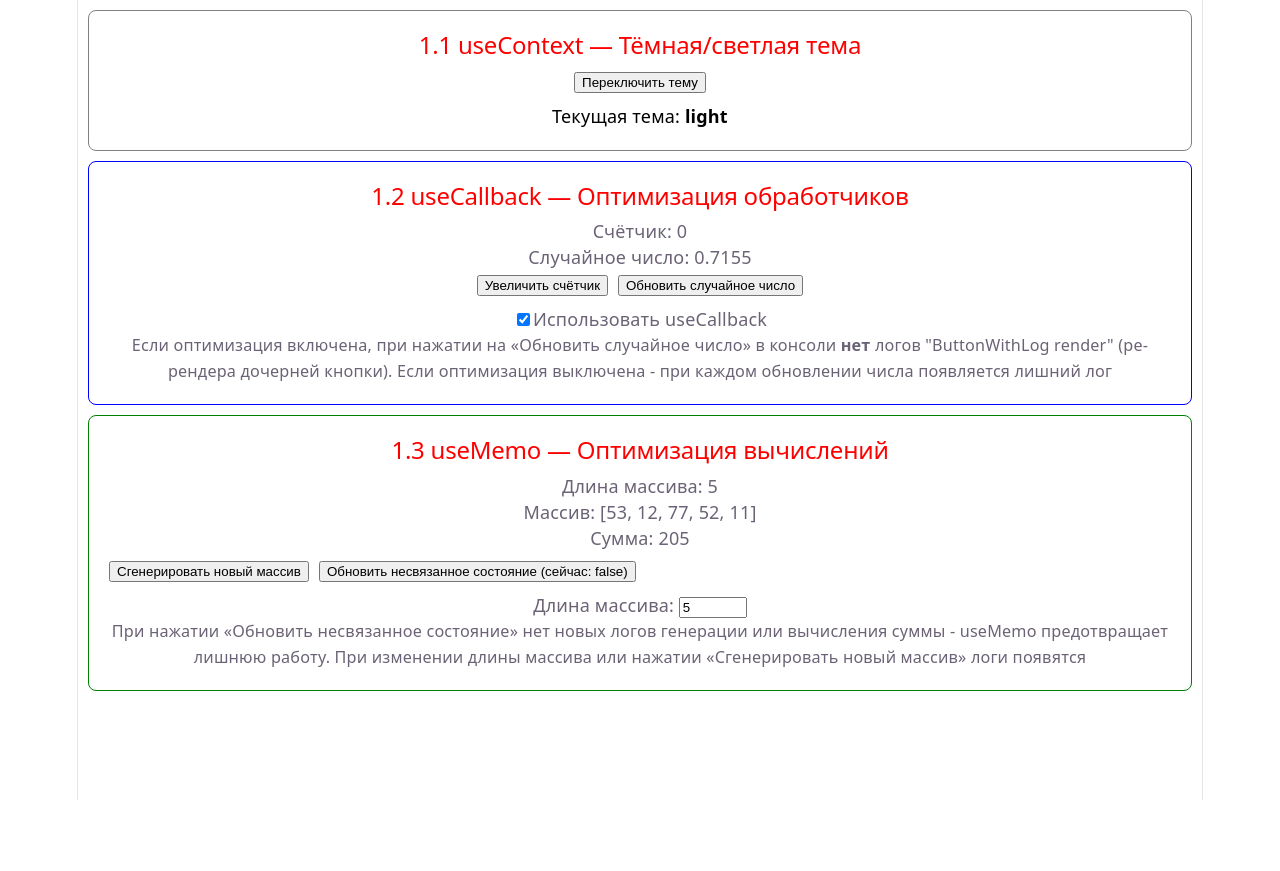
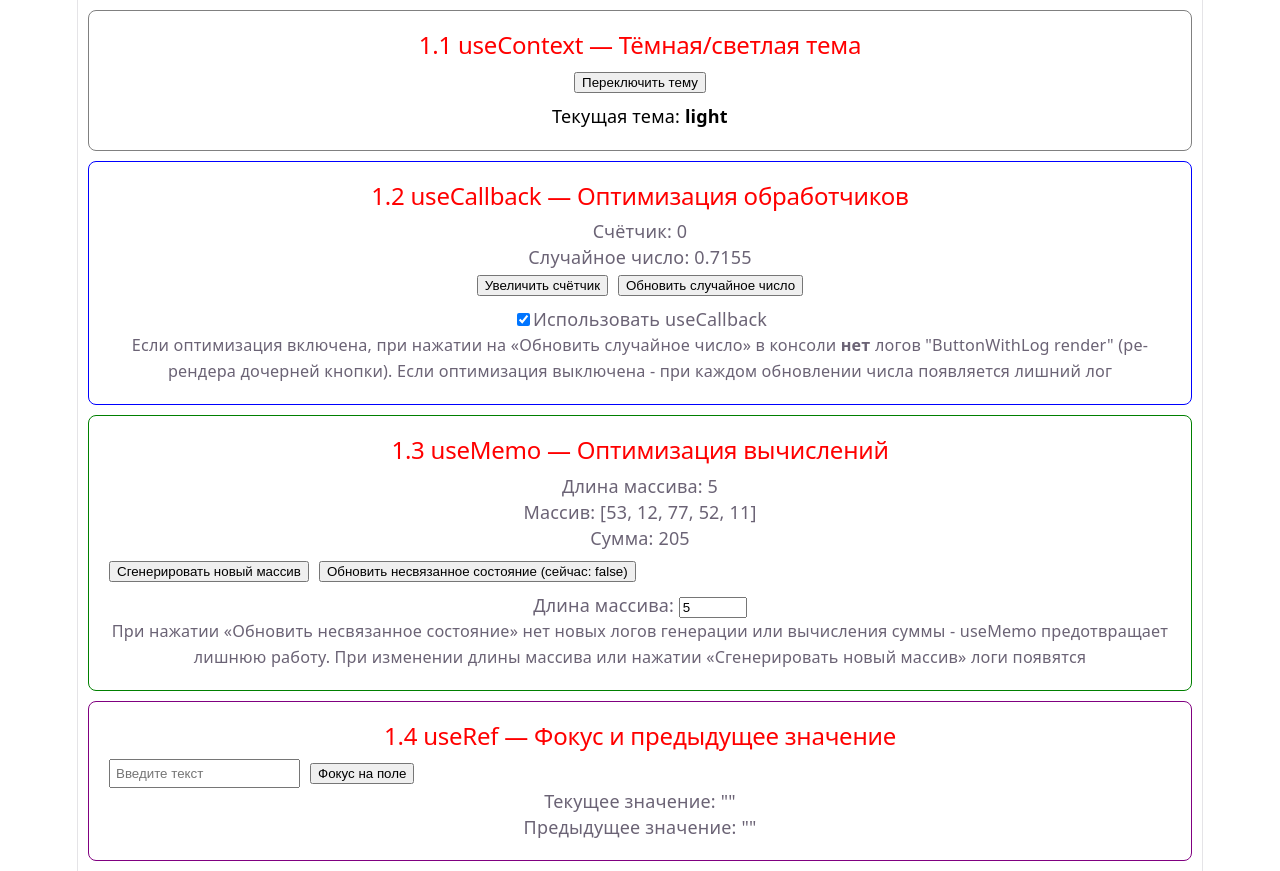
Before and after one commit to vacbaned92-jpg/ecommerce-react-5, a React (Vite) app: page / in a window 1280 px wide. Before the commit the page ends 800 px from the top, so only its background shows below. Built offline with nearby package versions, Linux system fonts and the light colour scheme.

Commit message:
1.4. useRef - сделал фокус на инпут и отобразил предыдущее значение

```diff
--- a/src/App.tsx
+++ b/src/App.tsx
@@ -1,6 +1,7 @@
 import UseContextTheme from './tasks/UseContextTheme';
 import UseCallbackCounter from './tasks/UseCallbackCounter';
 import UseMemoSum from './tasks/UseMemoSum';
+import UseRefFocus from './tasks/UseRefFocus';
 
 function App() {
   return (
@@ -8,6 +9,7 @@ function App() {
       <UseContextTheme />
       <UseCallbackCounter />
       <UseMemoSum />
+      <UseRefFocus />
     </div>
   );
 }
--- /dev/null
+++ b/src/tasks/UseRefFocus.tsx
@@ -0,0 +1,34 @@
+import { useState, useRef, useEffect } from 'react';
+
+function UseRefFocus() {
+  const [value, setValue] = useState('');
+  const inputRef = useRef<HTMLInputElement>(null);
+  const prevValueRef = useRef<string>('');
+
+  useEffect(() => {
+    prevValueRef.current = value;
+  }, [value]);
+
+  const handleFocus = () => {
+    inputRef.current?.focus();
+  };
+  return (
+    <div style={{ border: '1px solid purple', padding: '20px', margin: '10px', borderRadius: '8px' }}>
+      <h2>1.4 useRef — Фокус и предыдущее значение</h2>
+      <div style={{ display: 'flex', gap: '10px', alignItems: 'center' }}>
+        <input
+          ref={inputRef}
+          type="text"
+          value={value}
+          onChange={(e) => setValue(e.target.value)}
+          placeholder="Введите текст"
+          style={{ padding: '5px' }}
+        />
+        <button onClick={handleFocus}>Фокус на поле</button>
+      </div>
+      <p>Текущее значение: "{value}"</p>
+      <p>Предыдущее значение: "{prevValueRef.current}"</p>
+    </div>
+  );
+}
+export default UseRefFocus;
```
